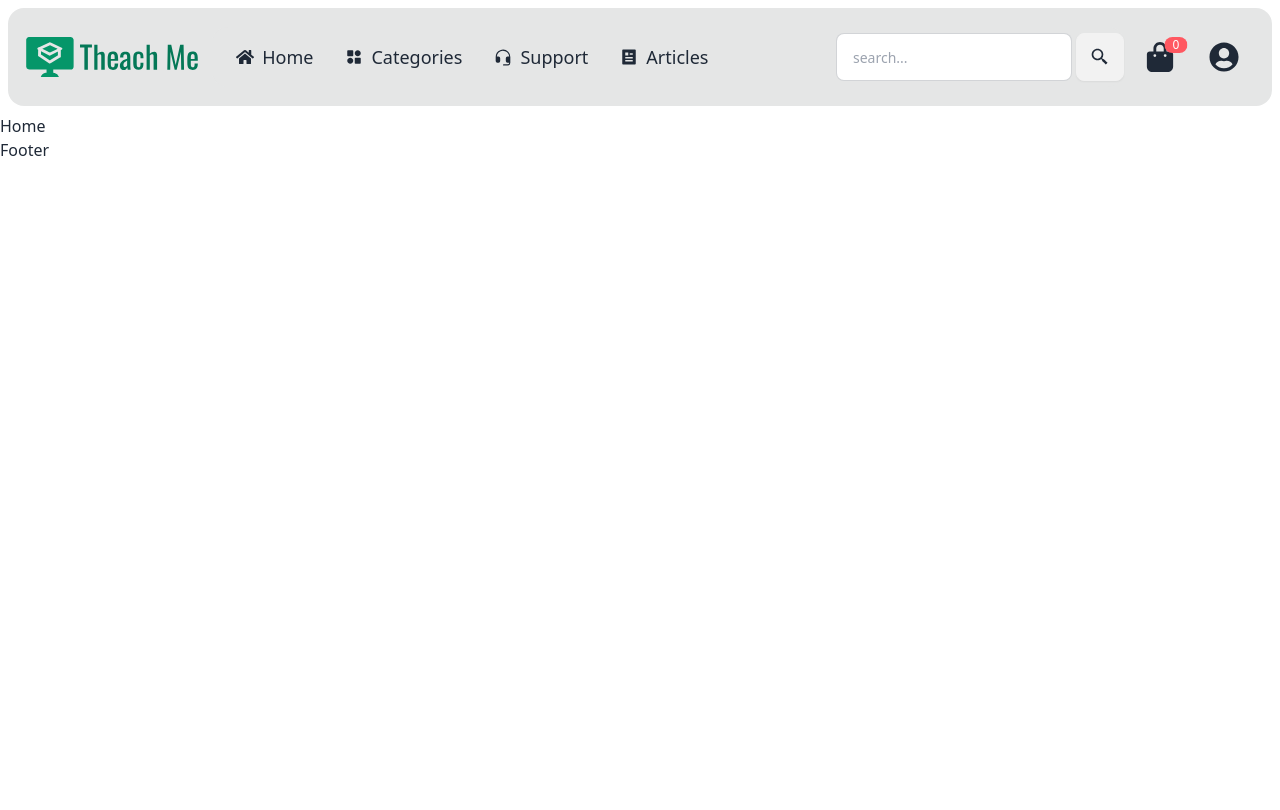
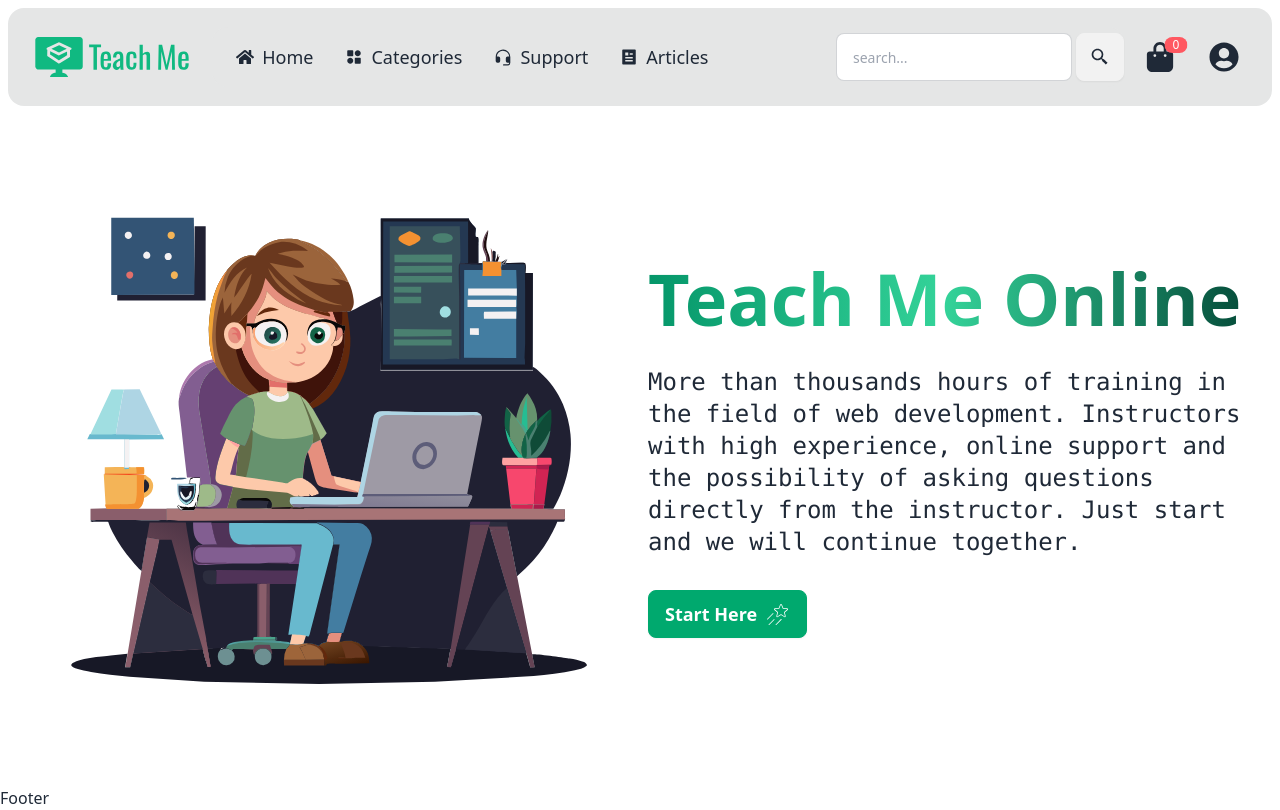
Before and after one commit to alibkm95/teach-me-online, a React (Vite) app in the folder frontend/: page / in a window 1280 px wide. Built offline with nearby package versions, Linux system fonts and the light colour scheme.

Commit message:
hero section component created

```diff
--- a/frontend/src/components/Hero.jsx
+++ b/frontend/src/components/Hero.jsx
@@ -1,8 +1,29 @@
 import React from 'react'
+import { Link } from 'react-router-dom'
+
+import heroImg from '../assets/hero.svg'
+import { PiShootingStarThin } from "react-icons/pi";
 
 const Hero = () => {
   return (
-    <div>Hero</div>
+    <div>
+      <div className="flex flex-col-reverse w-full max-w-7xl mx-auto py-8 px-6 gap-4 lg:flex-row lg:items-center">
+        <div className="w-full max-w-3xl mx-auto lg:flex-1">
+          <img className='block w-full' src={heroImg} alt="" />
+        </div>
+        <div className="flex flex-col gap-4 items-center lg:flex-1 lg:items-start lg:gap-8">
+          <h1 className="text-3xl font-bold bg-clip-text text-transparent bg-gradient-to-r via-emerald-400 from-emerald-600 to-emerald-900 md:text-6xl lg:text-7xl">
+            Teach Me Online
+          </h1>
+          <p className="text-lg text-center font-mono max-w-96 md:text-2xl md:max-w-xl lg:max-w-2xl lg:text-start">
+            More than thousands hours of training in the field of web development. Instructors with high experience, online support and the possibility of asking questions directly from the instructor. Just start and we will continue together.
+          </p>
+          <Link to='/categories' className="btn btn-success w-max text-white text-lg">
+            Start Here <PiShootingStarThin size={25} />
+          </Link>
+        </div>
+      </div>
+    </div>
   )
 }
 
--- a/frontend/src/components/Menu.jsx
+++ b/frontend/src/components/Menu.jsx
@@ -8,6 +8,7 @@ import { FaHome } from "react-icons/fa";
 import { BiSolidCategoryAlt } from "react-icons/bi";
 import { PiHeadsetFill } from "react-icons/pi";
 import { RiArticleFill } from "react-icons/ri";
+import { IoClose } from "react-icons/io5";
 
 const Menu = () => {
 
@@ -26,6 +27,9 @@ const Menu = () => {
     <div className='flex-1'>
       <div className={`flex flex-col fixed top-24 right-2 bg-base-300 p-4 rounded-box border border-gray-600 transition-all ${isMenuOpen ? 'translate-x-0 opacity-100' : 'translate-x-full opacity-0'} duration-200 z-[999] lg:static lg:flex-row-reverse lg:p-0 lg:border-0 lg:items-center lg:translate-x-0 lg:opacity-100`}>
         <div className="">
+          <button className=" btn btn-sm btn-square btn-ghost mb-4 lg:hidden" onClick={toggleMenu}>
+            <IoClose size={25} />
+          </button>
           <form className='flex gap-1 items-center justify-center pb-2 border-b border-b-emerald-700 lg:p-0 lg:border-0' onSubmit={submitHandler}>
             <input
               name='search-input'
--- a/frontend/src/pages/Home.jsx
+++ b/frontend/src/pages/Home.jsx
@@ -1,8 +1,12 @@
 import React from 'react'
+
+import Hero from '../components/Hero'
 
 const Home = () => {
   return (
-    <div>Home</div>
+    <div>
+      <Hero />
+    </div>
   )
 }
 
```
Also changed, not shown: frontend/src/assets/logo.svg.
